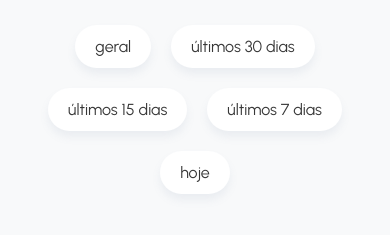
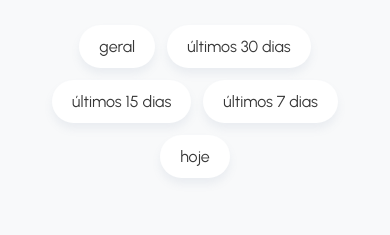
Before and after one commit to moraismariana/painel-admin, a plain HTML site: page estatisticas/index.html in a window 390 px wide. Shown: the part 170-405 px from the top of the page. Drawn offline with Linux system fonts and the light colour scheme.

Commit message:
Responsividade Estatísticas

```diff
--- a/assets/style/scss/estatisticas/_estatisticas.scss
+++ b/assets/style/scss/estatisticas/_estatisticas.scss
@@ -24,6 +24,9 @@
     display: flex;
     gap: $s4;
     flex-wrap: wrap;
+    @include screen(tablet) {
+      gap: $s2;
+    }
   }
   li {
     @include button;
```
Also changed, not shown: assets/style/css/style.css.
